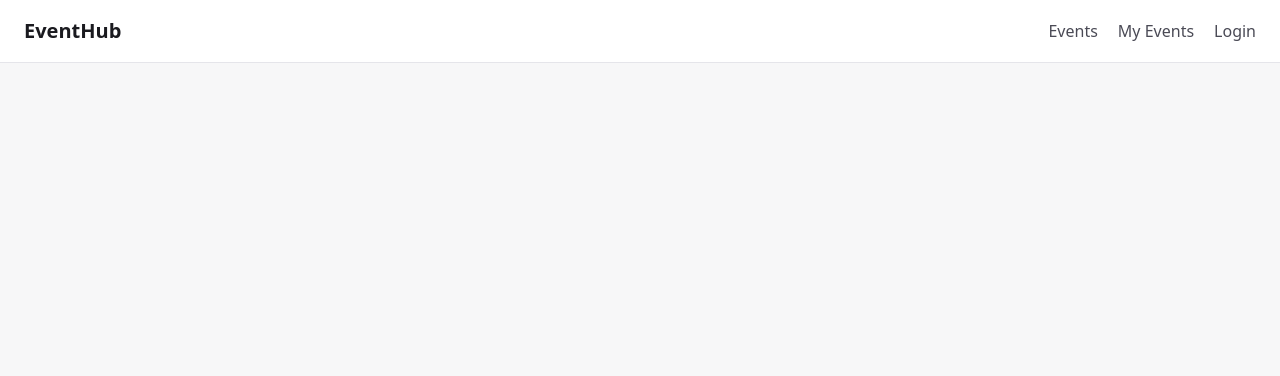
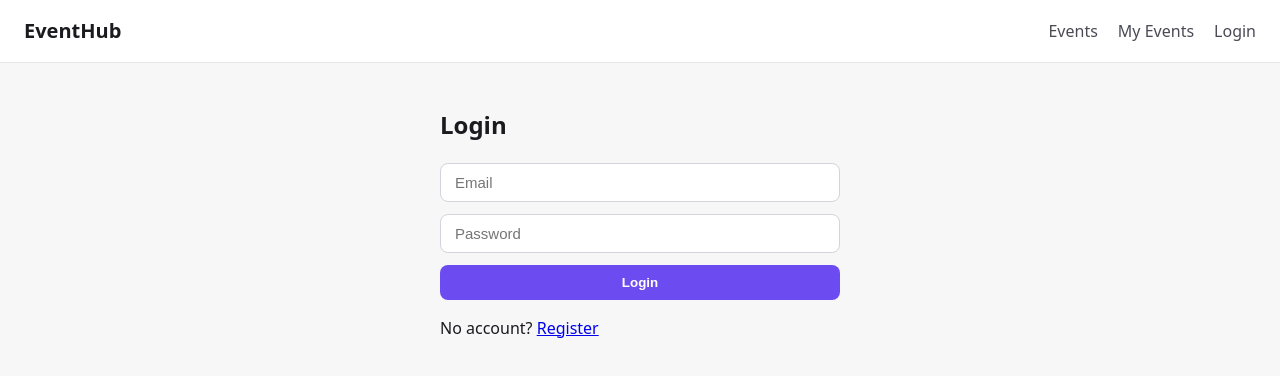
Before and after one commit to mehrab-sohail/event-management-system, a React (Vite) app: page /login in a window 1280 px wide. Shown: the top 376 px of the page. Built offline with nearby package versions, Linux system fonts and the light colour scheme; no server answers.

Commit message:
Add login and register pages connected to Redux auth

```diff
--- a/src/App.jsx
+++ b/src/App.jsx
@@ -2,6 +2,8 @@ import { BrowserRouter, Routes, Route, Navigate } from 'react-router-dom'
 import Navbar from './components/Navbar.jsx'
 import EventsPage from './pages/EventsPage.jsx'
 import EventDetailsPage from './pages/EventDetailsPage.jsx'
+import LoginPage from './pages/LoginPage.jsx'
+import RegisterPage from './pages/RegisterPage.jsx'
 
 function App() {
   return (
@@ -12,6 +14,8 @@ function App() {
           <Route path="/" element={<Navigate to="/events" replace />} />
           <Route path="/events" element={<EventsPage />} />
           <Route path="/events/:id" element={<EventDetailsPage />} />
+          <Route path="/login" element={<LoginPage />} />
+          <Route path="/register" element={<RegisterPage />} />
         </Routes>
       </main>
     </BrowserRouter>
--- a/src/index.css
+++ b/src/index.css
@@ -191,3 +191,37 @@ body {
   text-decoration: none;
   font-weight: 600;
 }
+/* Login and register */
+.auth-card {
+  max-width: 400px;
+  margin: 0 auto;
+}
+
+.auth-card form {
+  display: flex;
+  flex-direction: column;
+  gap: 12px;
+  margin: 16px 0;
+}
+
+.auth-card input {
+  padding: 10px 14px;
+  border: 1px solid #d4d4dc;
+  border-radius: 8px;
+  font-size: 15px;
+}
+
+.auth-card button {
+  padding: 10px;
+  border: none;
+  border-radius: 8px;
+  background: #6c4cf1;
+  color: #ffffff;
+  font-weight: 600;
+  cursor: pointer;
+}
+
+.form-error {
+  color: #c0392b;
+  margin: 0;
+}
--- /dev/null
+++ b/src/pages/LoginPage.jsx
@@ -0,0 +1,44 @@
+import { useState } from 'react'
+import { useDispatch } from 'react-redux'
+import { useNavigate, Link } from 'react-router-dom'
+import { loginUser } from '../features/auth/authSlice.js'
+
+function LoginPage() {
+  const dispatch = useDispatch()
+  const navigate = useNavigate()
+  const [email, setEmail] = useState('')
+  const [password, setPassword] = useState('')
+  const [error, setError] = useState('')
+
+  function handleSubmit(e) {
+    e.preventDefault()
+
+    if (!email.includes('@')) {
+      setError('Please enter a valid email.')
+      return
+    }
+    if (password.length < 6) {
+      setError('Password must be at least 6 characters.')
+      return
+    }
+
+    // Simulated login: the user is stored in Redux and Local Storage.
+    dispatch(loginUser({ name: email.split('@')[0], email }))
+    navigate('/my-events')
+  }
+
+  return (
+    <section className="auth-card">
+      <h1>Login</h1>
+      <form onSubmit={handleSubmit}>
+        <input type="email" placeholder="Email" value={email} onChange={(e) => setEmail(e.target.value)} />
+        <input type="password" placeholder="Password" value={password} onChange={(e) => setPassword(e.target.value)} />
+        {error && <p className="form-error">{error}</p>}
+        <button type="submit">Login</button>
+      </form>
+      <p>No account? <Link to="/register">Register</Link></p>
+    </section>
+  )
+}
+
+export default LoginPage
--- /dev/null
+++ b/src/pages/RegisterPage.jsx
@@ -0,0 +1,50 @@
+import { useState } from 'react'
+import { useDispatch } from 'react-redux'
+import { useNavigate, Link } from 'react-router-dom'
+import { loginUser } from '../features/auth/authSlice.js'
+
+function RegisterPage() {
+  const dispatch = useDispatch()
+  const navigate = useNavigate()
+  const [name, setName] = useState('')
+  const [email, setEmail] = useState('')
+  const [password, setPassword] = useState('')
+  const [error, setError] = useState('')
+
+  function handleSubmit(e) {
+    e.preventDefault()
+
+    if (!name.trim()) {
+      setError('Please enter your name.')
+      return
+    }
+    if (!email.includes('@')) {
+      setError('Please enter a valid email.')
+      return
+    }
+    if (password.length < 6) {
+      setError('Password must be at least 6 characters.')
+      return
+    }
+
+    // Simulated registration: save the user and log them in.
+    dispatch(loginUser({ name: name.trim(), email }))
+    navigate('/my-events')
+  }
+
+  return (
+    <section className="auth-card">
+      <h1>Register</h1>
+      <form onSubmit={handleSubmit}>
+        <input type="text" placeholder="Name" value={name} onChange={(e) => setName(e.target.value)} />
+        <input type="email" placeholder="Email" value={email} onChange={(e) => setEmail(e.target.value)} />
+        <input type="password" placeholder="Password (min 6 characters)" value={password} onChange={(e) => setPassword(e.target.value)} />
+        {error && <p className="form-error">{error}</p>}
+        <button type="submit">Register</button>
+      </form>
+      <p>Already have an account? <Link to="/login">Login</Link></p>
+    </section>
+  )
+}
+
+export default RegisterPage
```
